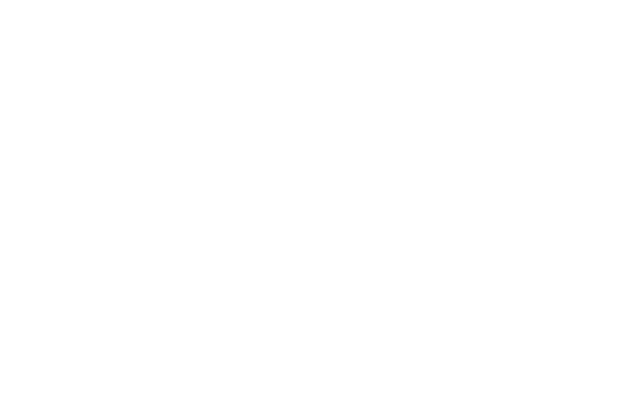
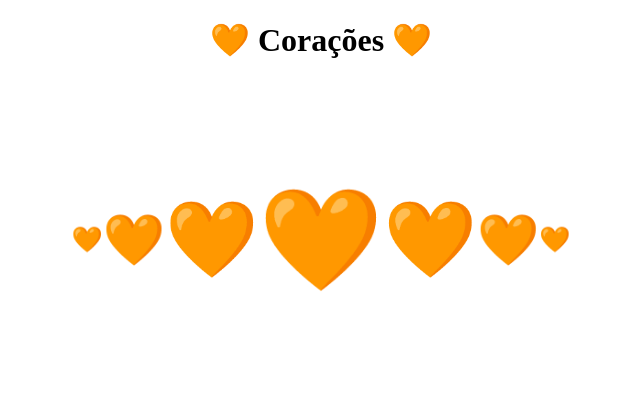
Before and after one commit to nogueiraDani/exercicios-modulo1-entra21, a plain HTML site: page questao4/index.html in a window 1280 px wide. Shown: the whole page, without its empty margins (319-959 px from the left). Drawn offline with Linux system fonts and the light colour scheme.

Commit message:
concluido questao 4

```diff
--- a/questao4/index.html
+++ b/questao4/index.html
@@ -9,10 +9,32 @@
     <meta name="author" content="Daniela Nogueira Rampim">
     <link rel="shortcut icon" href="../src/favicon-32x32.png" type="image/x-icon">
     <title>Exercicios de fixação - Modulo 1</title>
+    <style>
+        h1 {
+            text-align: center;
+        }
+
+        div {
+            display: flex;
+            align-items: center;
+            justify-content: center;
+        }
+    </style>
 </head>
 
 <body>
-
+    <h1>
+        &#129505 Corações &#129505
+    </h1>
+    <div>
+        <p style="font-size:25px;">&#129505</p>
+        <p style="font-size:50px;">&#129505</p>
+        <p style="font-size:75px;">&#129505</p>
+        <p style="font-size:100px;">&#129505</p>
+        <p style="font-size:75px;">&#129505</p>
+        <p style="font-size:50px;">&#129505</p>
+        <p style="font-size:25px;">&#129505</p>
+    </div>
 </body>
 
 </html>
```
